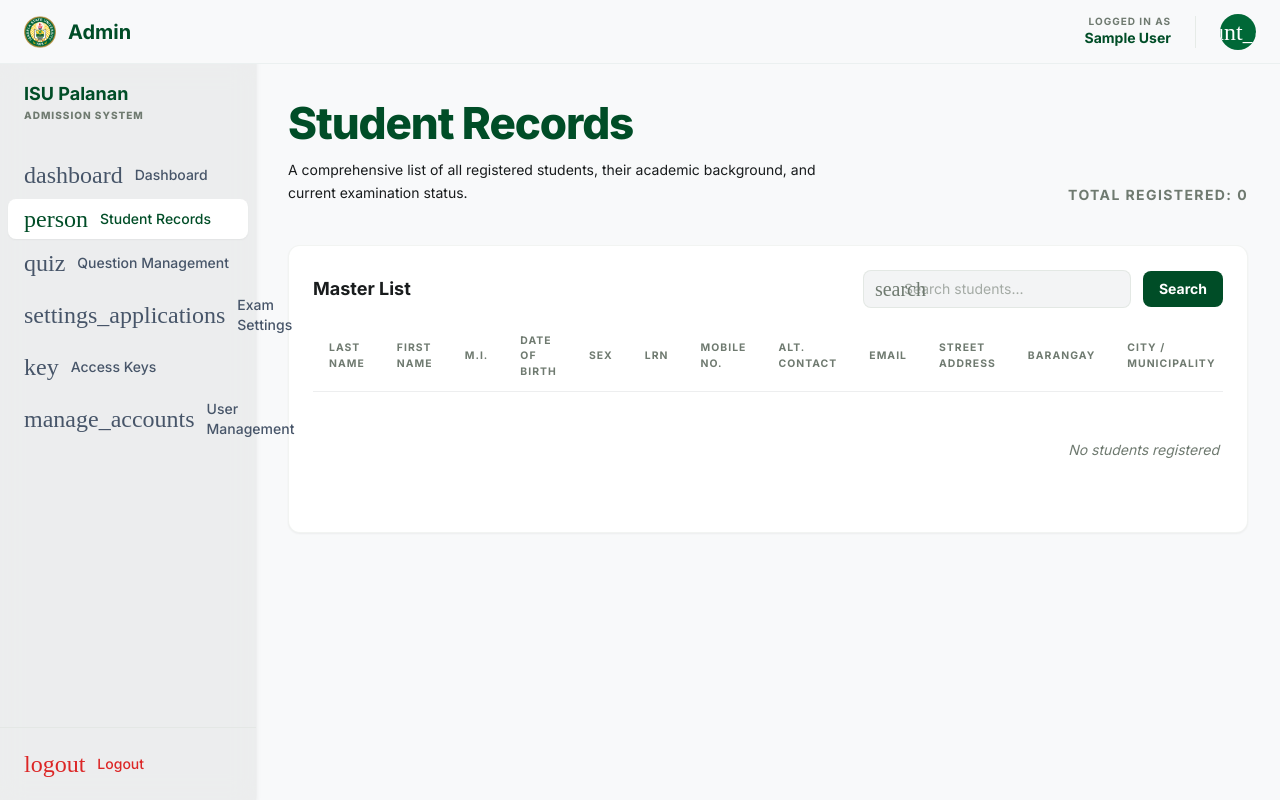
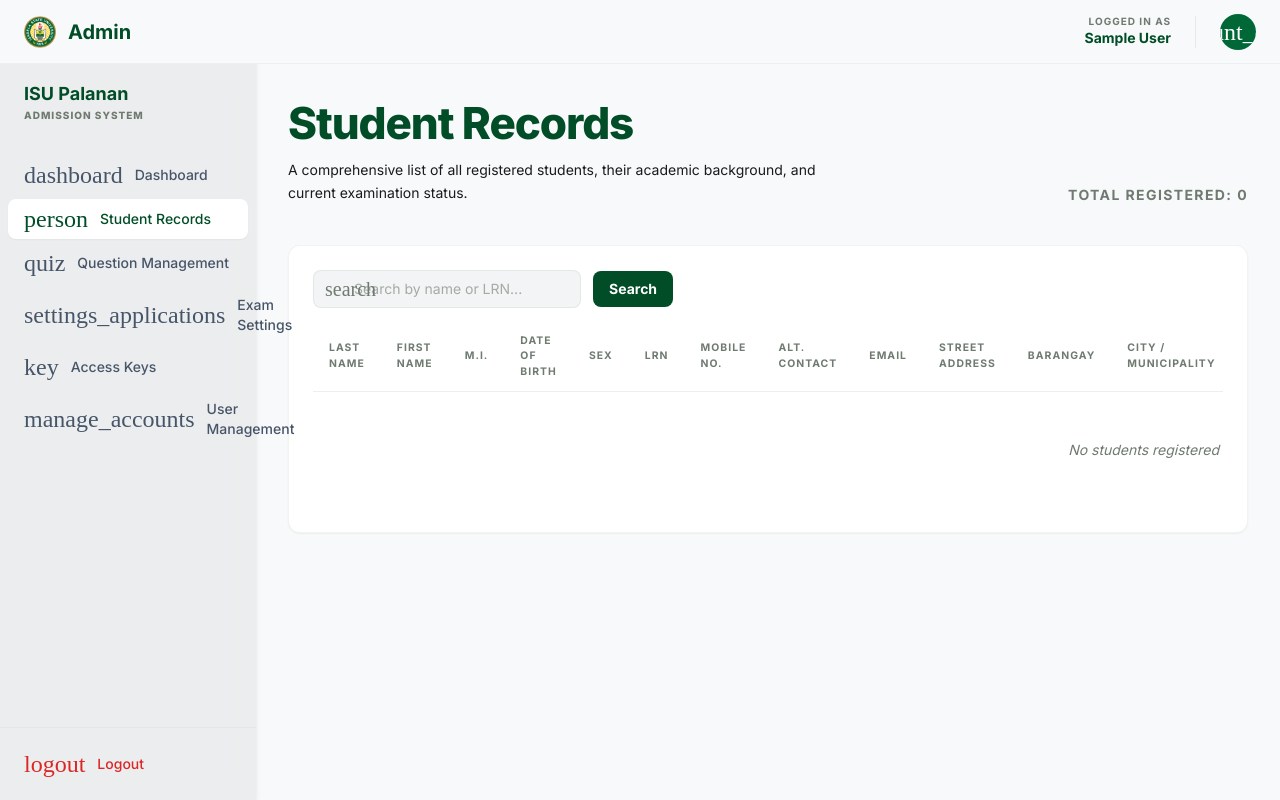
Before and after one commit to WWH16/CCAT, a Django app: page /student-records/ in a window 1280 px wide. Run offline with Django 5.2, Linux system fonts and the light colour scheme; the visitor is signed in with stand-in values (Sample User, id 1); data that the repository does not hold is empty; some web fonts are replaced.

Commit message:
put the search bars on the left hand side onthe student records and dashboard

```diff
--- a/CCAT/ccat_admin/templates/ccat_admin/student_records.html
+++ b/CCAT/ccat_admin/templates/ccat_admin/student_records.html
@@ -21,16 +21,6 @@
 <div class="bg-surface-container-lowest rounded-xl border border-outline-variant/20 shadow-sm p-6">
 
     <div class="flex flex-col lg:flex-row lg:items-center justify-between gap-4 mb-6">
-        <div>
-            <h2 class="text-lg font-bold text-on-surface whitespace-nowrap font-headline">Master List</h2>
-            {% if search %}
-            <p class="text-xs text-outline mt-0.5">
-                Showing results for "<span class="font-semibold text-on-surface">{{ search }}</span>"
-                &nbsp;·&nbsp;<a href="{% url 'student_records' %}" class="text-primary underline underline-offset-2">Clear search</a>
-            </p>
-            {% endif %}
-        </div>
-
         <form method="GET" action="{% url 'student_records' %}" class="flex flex-wrap items-center gap-3">
             <div class="relative flex-1 min-w-[240px] max-w-sm">
                 <span class="material-symbols-outlined absolute left-3 top-1/2 -translate-y-1/2 text-outline text-xl">search</span>
@@ -38,7 +28,7 @@
                     type="text"
                     name="search"
                     value="{{ search }}"
-                    placeholder="Search students..."
+                    placeholder="Search by name or LRN..."
                     class="w-full pl-10 pr-4 py-2 bg-surface-container-low border border-outline-variant/30 rounded-lg text-sm placeholder:text-outline/60 focus:outline-none focus:border-primary focus:ring-1 focus:ring-primary transition-all"
                 />
             </div>
@@ -46,7 +36,16 @@
                 class="px-4 py-2 bg-primary text-white text-sm font-bold rounded-lg hover:bg-primary-container transition-colors">
                 Search
             </button>
+            {% if search %}
+            <a href="{% url 'student_records' %}"
+               class="inline-flex items-center text-sm font-medium text-outline hover:text-primary transition-colors underline underline-offset-4 decoration-outline-variant ml-2">
+                Clear
+            </a>
+            {% endif %}
         </form>
+
+        <div class="text-right">
+        </div>
     </div>
 
     <div class="overflow-x-auto">
```
Also changed, not shown: CCAT/ccat_admin/templates/ccat_admin/admin_dashboard.html (+13 -13 lines).
